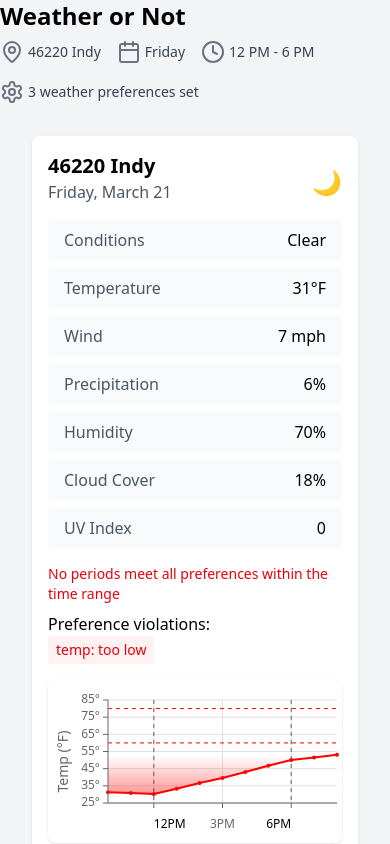
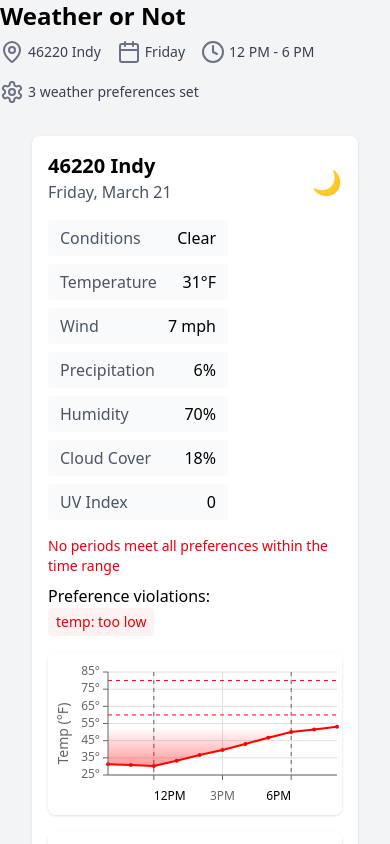
Before and after one commit to byronwall/weather-helper, a React (Vite) app: page / in a window 390 px wide. Both pictures are taken after a click on the button "46220 Indy". Shown: the top 844 px of the page. Built offline with nearby package versions, Linux system fonts and the light colour scheme.

Commit message:
Update WeatherMetricCard and WeatherCard layout for improved spacing and responsiveness

```diff
--- a/src/WeatherCard.tsx
+++ b/src/WeatherCard.tsx
@@ -19,7 +19,7 @@ interface WeatherMetricCardProps {
 
 function WeatherMetricCard({ label, value }: WeatherMetricCardProps) {
   return (
-    <div className="flex items-baseline justify-between bg-gray-50 px-4 py-2 rounded min-w-0">
+    <div className="flex items-baseline justify-between bg-gray-50 px-3 py-1.5 rounded min-w-0 w-[180px]">
       <span className="text-gray-600 truncate mr-2">{label}</span>
       <span className="font-medium flex-shrink-0">{value}</span>
     </div>
@@ -92,7 +92,7 @@ export function WeatherCard({ date, width }: WeatherCardProps) {
 
       <div className="mb-4">
         <div className="min-w-0 max-w-full">
-          <div className="grid grid-cols-1 sm:grid-cols-2 lg:grid-cols-3 gap-2">
+          <div className="flex flex-wrap gap-2">
             {metrics.map((metric) => (
               <WeatherMetricCard
                 key={metric.label}
```
